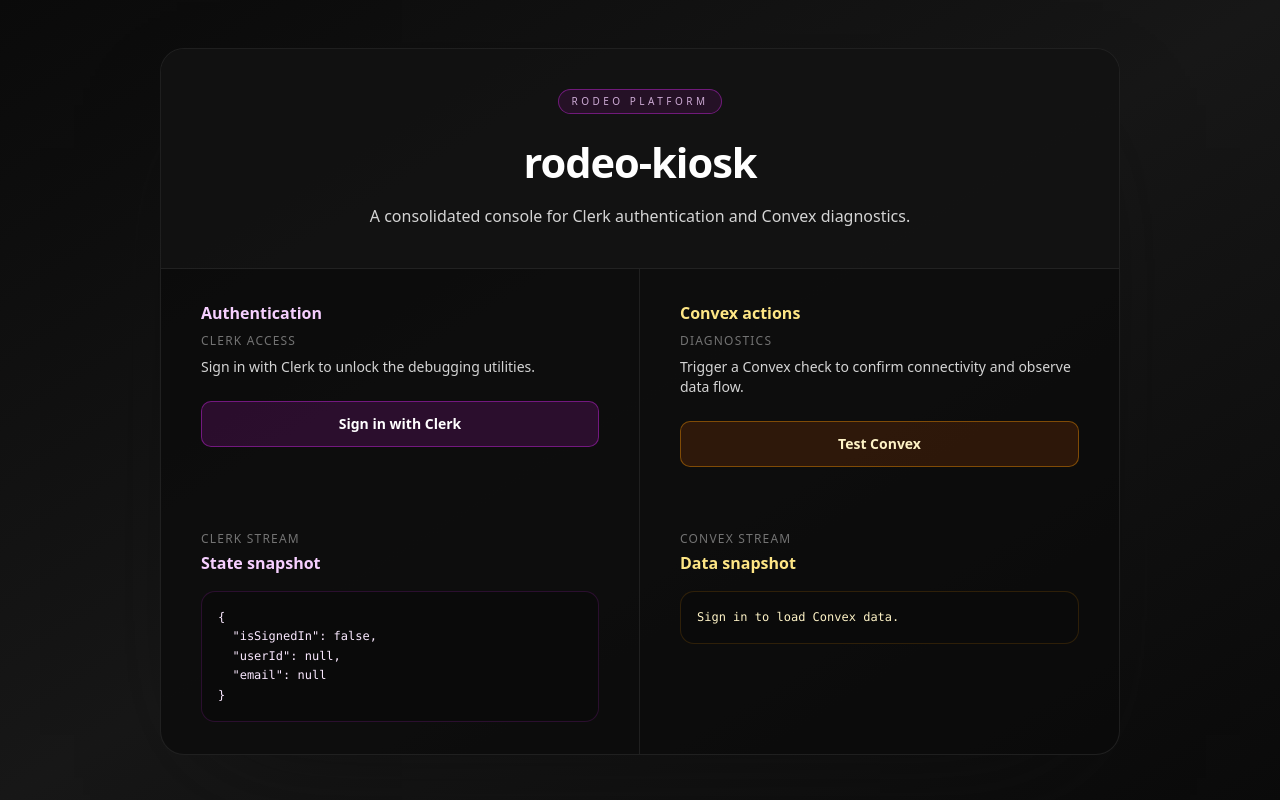
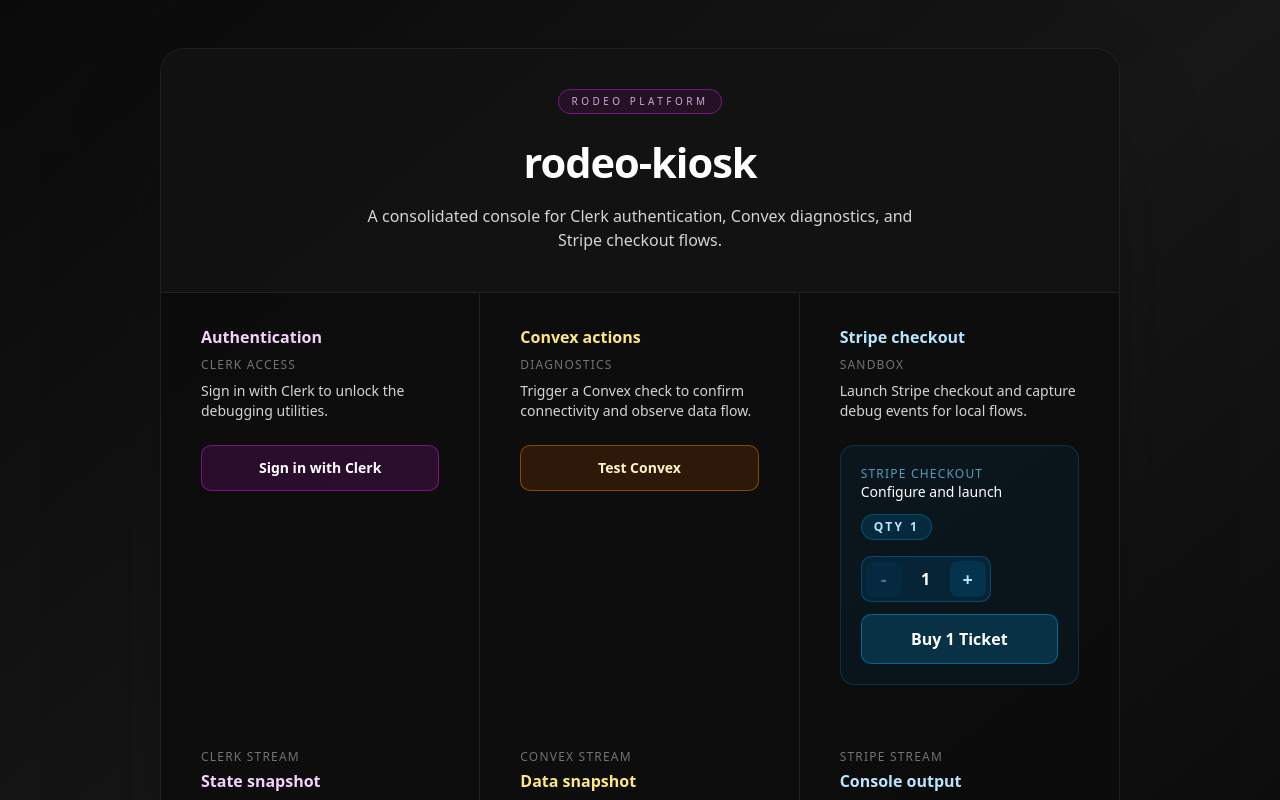
Before and after one commit to opallo/rodeo-kiosk, a Next.js app: page /test in a window 1280 px wide. Shown: the top 800 px of the page. Built offline with nearby package versions, Linux system fonts and the light colour scheme; no server answers.

Commit message:
add demo buy button

```diff
--- a/app/api/checkout/route.ts
+++ b/app/api/checkout/route.ts
@@ -1,39 +1,20 @@
 // app/api/checkout/route.ts
 import { NextRequest, NextResponse } from "next/server";
 import Stripe from "stripe";
-import { auth } from "@clerk/nextjs/server";
 
 export const runtime = "nodejs";
 
-const stripe = new Stripe(process.env.STRIPE_SECRET_KEY!, {
-  apiVersion: "2025-08-27.basil",
-});
+const stripe = new Stripe(process.env.STRIPE_SECRET_KEY!); // set sk_test_... in env
 
 export async function POST(req: NextRequest) {
-  // auth.protect() ensures user is authenticated
-  const { userId, sessionClaims } = await auth.protect();
-
-  if (!userId || !sessionClaims) {
-    return NextResponse.json({ error: "Unauthorized" }, { status: 401 });
-  }
-
-  const { priceId, eventId, quantity = 1 } = await req.json();
-
-  // ✅ Use the Convex-compatible tokenIdentifier from sessionClaims
-  const tokenIdentifier =
-    (sessionClaims as any)?.tokenIdentifier ?? `clerk:${userId}`;
+  const { priceId, quantity } = await req.json();
 
   const session = await stripe.checkout.sessions.create({
     mode: "payment",
     line_items: [{ price: priceId, quantity }],
-    success_url: `${process.env.PUBLIC_BASE_URL}/success?session_id={CHECKOUT_SESSION_ID}`,
-    cancel_url: `${process.env.PUBLIC_BASE_URL}/events/${eventId}`,
-    metadata: {
-      eventId,
-      tokenIdentifier, // shows up in the webhook
-      app: "rodeo-kiosk",
-    },
+    success_url: `${process.env.NEXT_PUBLIC_SITE_URL}/test`,
+    cancel_url: `${process.env.NEXT_PUBLIC_SITE_URL}/test`,
   });
 
-  return NextResponse.json({ url: session.url }, { status: 200 });
+  return NextResponse.json({ url: session.url });
 }
--- a/app/test/page.tsx
+++ b/app/test/page.tsx
@@ -1,19 +1,20 @@
-"use client"
+"use client";
 
-import { Authenticated, Unauthenticated, useQuery } from "convex/react"; // added useQuery for convex debug test
+import { useState } from "react";
+import { Authenticated, Unauthenticated, useMutation, useQuery } from "convex/react"; // added useQuery for convex debug test
 import { SignInButton, UserButton, useUser } from "@clerk/nextjs"; // added useUser for clerk debug test
 import { api } from "@/convex/_generated/api"; // added convex api for debug query
-import { useMutation } from "convex/react";
+import BuyTicketButton, { BuyTicketButtonDebugEntry } from "@/components/BuyTicketButton";
 
 export default function Home() {
-
   const { user, isLoaded, isSignedIn } = useUser(); // added clerk state for debug output
   const messages = useQuery(api.messages.getForCurrentUser, isSignedIn ? {} : "skip"); // added convex query guarded by auth. Wait for user to be authenicated, then call useQuery to get the messages for the current user.
+  const addMessage = useMutation(api.messages.add);
+  const [stripeLogs, setStripeLogs] = useState<BuyTicketButtonDebugEntry[]>([]);
 
-  const addMessage = useMutation(api.messages.add);
   const handleAddDemoMessage = () => {
     addMessage({ body: "demo-" + Date.now() });
-  }
+  };
 
   const handleClerkTest = () => { // added handler to log clerk debug info
     console.debug("Clerk debug", {
@@ -32,6 +33,15 @@ export default function Home() {
     });
   };
 
+  const handleStripeDebug = (entry: BuyTicketButtonDebugEntry) => {
+    setStripeLogs((prev) => [entry, ...prev].slice(0, 20));
+    console.debug("Stripe debug", entry);
+  };
+
+  const stripeLogContent = stripeLogs.length
+    ? JSON.stringify(stripeLogs, null, 2)
+    : "Use the Stripe checkout controls to populate debug logs.";
+
   return (
     <main className="min-h-screen bg-gradient-to-br from-neutral-950 via-neutral-900 to-neutral-950 py-12 text-neutral-100">
       <div className="mx-auto w-full max-w-5xl px-4 sm:px-6 lg:px-8">
@@ -43,12 +53,12 @@ export default function Home() {
             <div className="space-y-4">
               <h1 className="font-semibold tracking-tight text-white text-3xl sm:text-[2.6rem]">rodeo-kiosk</h1>
               <p className="mx-auto max-w-xl text-sm text-neutral-300 sm:text-base">
-                A consolidated console for Clerk authentication and Convex diagnostics.
+                A consolidated console for Clerk authentication, Convex diagnostics, and Stripe checkout flows.
               </p>
             </div>
           </div>
 
-          <section className="grid divide-neutral-800/80 md:grid-cols-2 md:divide-x">
+          <section className="grid divide-neutral-800/80 md:grid-cols-3 md:divide-x">
             <div className="space-y-6 px-6 py-8 sm:px-10">
               <div className="space-y-2">
                 <h2 className="font-semibold text-fuchsia-200">Authentication</h2>
@@ -103,9 +113,20 @@ export default function Home() {
                 Test Convex
               </button>
             </div>
+
+            <div className="space-y-6 border-t border-neutral-800/80 px-6 py-8 sm:px-10 md:border-t-0">
+              <div className="space-y-2">
+                <h2 className="font-semibold text-sky-200">Stripe checkout</h2>
+                <p className="text-xs uppercase tracking-widest text-neutral-500">Sandbox</p>
+                <p className="text-sm text-neutral-300">
+                  Launch Stripe checkout and capture debug events for local flows.
+                </p>
+              </div>
+              <BuyTicketButton priceId="price_1SCow4LGtZ8BdkwqLaowXCyE" onDebug={handleStripeDebug} />
+            </div>
           </section>
 
-          <section className="grid divide-y divide-neutral-800/80 md:grid-cols-2 md:divide-x md:divide-y-0">
+          <section className="grid divide-y divide-neutral-800/80 md:grid-cols-3 md:divide-x md:divide-y-0">
             <div className="space-y-4 px-6 py-8 sm:px-10">
               <header className="flex flex-col gap-1">
                 <span className="text-xs uppercase tracking-widest text-neutral-500">Clerk stream</span>
@@ -141,6 +162,16 @@ export default function Home() {
                 })()}
               </pre>
             </div>
+
+            <div className="space-y-4 px-6 py-8 sm:px-10">
+              <header className="flex flex-col gap-1">
+                <span className="text-xs uppercase tracking-widest text-neutral-500">Stripe stream</span>
+                <h3 className="font-semibold text-sky-200">Console output</h3>
+              </header>
+              <pre className="max-h-64 overflow-y-auto rounded-xl border border-sky-500/15 bg-neutral-950/80 p-4 text-xs leading-relaxed text-sky-100">
+                {stripeLogContent}
+              </pre>
+            </div>
           </section>
         </div>
       </div>
--- /dev/null
+++ b/components/BuyTicketButton.tsx
@@ -0,0 +1,124 @@
+"use client";
+
+import { useState } from "react";
+
+export type BuyTicketButtonDebugEntry = {
+  type: "request" | "success" | "error";
+  message: string;
+  payload?: unknown;
+  timestamp: string;
+};
+
+export type BuyTicketButtonProps = {
+  priceId: string;
+  onDebug?: (entry: BuyTicketButtonDebugEntry) => void;
+};
+
+export default function BuyTicketButton({ priceId, onDebug }: BuyTicketButtonProps) {
+  const [qty, setQty] = useState(1);
+  const [loading, setLoading] = useState(false);
+
+  const emitDebug = (entry: Omit<BuyTicketButtonDebugEntry, "timestamp">) => {
+    onDebug?.({ ...entry, timestamp: new Date().toISOString() });
+  };
+
+  const handleClick = async () => {
+    setLoading(true);
+    emitDebug({
+      type: "request",
+      message: `Creating checkout session for ${qty} ticket${qty === 1 ? "" : "s"}.`,
+      payload: { priceId, quantity: qty },
+    });
+
+    try {
+      const res = await fetch("/api/checkout", {
+        method: "POST",
+        headers: {
+          "Content-Type": "application/json",
+        },
+        body: JSON.stringify({ priceId, quantity: qty }),
+      });
+
+      const { url, error } = await res.json();
+
+      if (error) {
+        emitDebug({
+          type: "error",
+          message: "Checkout API returned an error.",
+          payload: error,
+        });
+      } else if (url) {
+        emitDebug({
+          type: "success",
+          message: "Redirecting to Stripe Checkout.",
+          payload: { url },
+        });
+        window.open(url, "_blank");
+      } else {
+        emitDebug({
+          type: "error",
+          message: "Checkout API response missing redirect URL.",
+          payload: { response: { url, error } },
+        });
+      }
+    } catch (err) {
+      emitDebug({
+        type: "error",
+        message: "Network error calling checkout API.",
+        payload: err,
+      });
+      console.error("fetch error:", err);
+    } finally {
+      setLoading(false);
+    }
+  };
+
+  const adjustQuantity = (delta: number) => {
+    setQty((current) => Math.max(1, current + delta));
+  };
+
+  return (
+    <div className="grid gap-4 rounded-xl border border-sky-500/20 bg-sky-900/15 p-5 text-sm text-sky-100">
+      <div className="flex flex-wrap items-center justify-between gap-3">
+        <div className="flex flex-col">
+          <span className="text-xs uppercase tracking-widest text-sky-300/70">Stripe checkout</span>
+          <span className="font-medium text-white">Configure and launch</span>
+        </div>
+        <span className="rounded-full border border-sky-500/30 bg-sky-900/40 px-3 py-1 text-xs font-semibold uppercase tracking-[0.2em] text-sky-200">
+          Qty {qty}
+        </span>
+      </div>
+
+      <div className="flex flex-wrap items-center gap-3">
+        <div className="flex items-center gap-2 rounded-lg border border-sky-500/30 bg-sky-950/60 p-1">
+          <button
+            type="button"
+            className="inline-flex h-9 w-9 items-center justify-center rounded-md bg-sky-900/40 text-lg font-semibold text-sky-200 transition hover:bg-sky-800/50 disabled:cursor-not-allowed disabled:opacity-40"
+            onClick={() => adjustQuantity(-1)}
+            disabled={loading || qty <= 1}
+          >
+            -
+          </button>
+          <span className="min-w-[2rem] text-center text-base font-semibold text-white">{qty}</span>
+          <button
+            type="button"
+            className="inline-flex h-9 w-9 items-center justify-center rounded-md bg-sky-900/40 text-lg font-semibold text-sky-200 transition hover:bg-sky-800/50 disabled:cursor-not-allowed disabled:opacity-40"
+            onClick={() => adjustQuantity(1)}
+            disabled={loading}
+          >
+            +
+          </button>
+        </div>
+
+        <button
+          type="button"
+          onClick={handleClick}
+          disabled={loading}
+          className="inline-flex min-w-[100px] flex-1 items-center justify-center gap-2 rounded-lg border border-sky-400/40 bg-sky-500/20 px-4 py-3 text-base font-semibold text-white transition hover:border-sky-200/60 hover:bg-sky-500/30 disabled:cursor-not-allowed disabled:opacity-60"
+        >
+          {loading ? "Processing..." : `Buy ${qty} Ticket${qty === 1 ? "" : "s"}`}
+        </button>
+      </div>
+    </div>
+  );
+}
```
